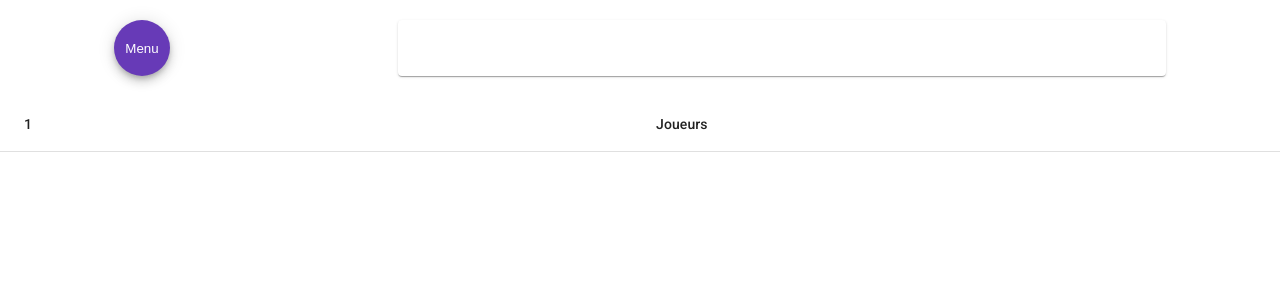
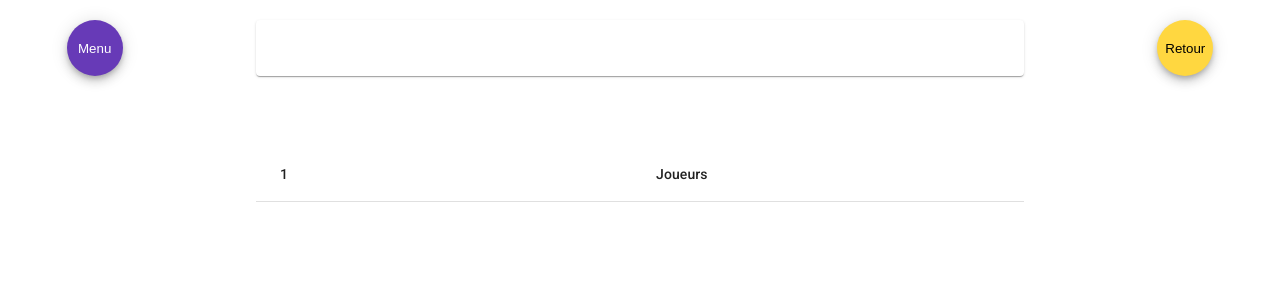
Before and after one commit to Djamelb13/wc18, an Angular app: page /group/1 in a window 1280 px wide. Shown: the top 300 px of the page. Built offline with nearby package versions, Linux system fonts and the light colour scheme.

Commit message:
maj tableau a check

```diff
--- a/src/app/group/group.component.html
+++ b/src/app/group/group.component.html
@@ -1,5 +1,7 @@
 <app-header></app-header>
-<mat-table [dataSource]="paysDuGroupe">
+<div class="container-group">
+<div fxFlex="60" fxLayoutAlign="center center">
+  <mat-table [dataSource]="paysDuGroupe" style="max-width: 800px;">
     <!-- Colonne pour le nom du pays -->
     <ng-container matColumnDef="pays">
       <mat-header-cell *matHeaderCellDef>{{ groupe }}</mat-header-cell>
@@ -18,3 +20,5 @@
     <mat-header-row *matHeaderRowDef="['pays', 'joueurs']"></mat-header-row>
     <mat-row *matRowDef="let row; columns: ['pays', 'joueurs'];"></mat-row>
   </mat-table>
+</div>
+</div>
--- a/src/app/group/group.component.scss
+++ b/src/app/group/group.component.scss
@@ -0,0 +1,4 @@
+.container-group{
+    display: flex; justify-content:center; align-items:center;
+    padding-top: 50px;
+}
--- a/src/app/group/group.component.ts
+++ b/src/app/group/group.component.ts
@@ -31,6 +31,7 @@ export class GroupComponent implements OnInit {
   }
   onPaysSelected(pays: string) {
     this.router.navigate(['/joueurs', pays]);
+
   }
 
 }
--- a/src/app/header/header.component.html
+++ b/src/app/header/header.component.html
@@ -4,7 +4,7 @@
   <mat-card fxFlex="60" fxLayoutAlign="center center">
     <mat-card-header>
       <mat-card-title>
-        <h1>{{Bienvenue}}</h1>
+        <h1>{{titreDuGroupeOuPays}}</h1>
       </mat-card-title>
     </mat-card-header>
   </mat-card>
@@ -14,5 +14,5 @@
     <button mat-menu-item (click)="onGroupSelected(groupe.nom)">{{ groupe.nom }}</button>
   </ng-container>
 </mat-menu>
-
+<button mat-fab>Retour</button>
 </div>
--- a/src/app/header/header.component.ts
+++ b/src/app/header/header.component.ts
@@ -9,6 +9,7 @@ import { DataService } from '../data.service';
   styleUrls: ['./header.component.scss']
 })
 export class HeaderComponent {
+  titreDuGroupeOuPays!: string;
   Bienvenue!: string;
   @Input() isHome: boolean;
   selectedGroupe: any;
@@ -24,5 +25,6 @@ export class HeaderComponent {
   onGroupSelected(selectedValue: string) {
     const groupeSelectionne = selectedValue;
     this.router.navigate(['/group', groupeSelectionne]);
+    this.titreDuGroupeOuPays = groupeSelectionne; // Utilisez groupeSelectionne ici
   }
 }
--- a/src/app/joueurs/joueurs.component.html
+++ b/src/app/joueurs/joueurs.component.html
@@ -1,4 +1,6 @@
 <app-header></app-header>
+<div class="container-player">
+<div class="group-container" fxFlex="60" fxLayoutAlign="center center">
   <mat-table [dataSource]="joueurs">
     <ng-container matColumnDef="nomPrenom">
       <mat-header-cell *matHeaderCellDef>Joueurs de {{ pays }}</mat-header-cell>
@@ -18,3 +20,5 @@
     <mat-header-row *matHeaderRowDef="['nomPrenom', 'poste', 'championnat']"></mat-header-row>
     <mat-row *matRowDef="let row; columns: ['nomPrenom', 'poste', 'championnat'];"></mat-row>
   </mat-table>
+</div>
+</div>
--- a/src/app/joueurs/joueurs.component.scss
+++ b/src/app/joueurs/joueurs.component.scss
@@ -0,0 +1,4 @@
+.container-player {
+    display: flex; justify-content:center; align-items:center;
+    padding-top: 50px;
+}
```
Lines whose indentation alone changed are shown as unchanged.
